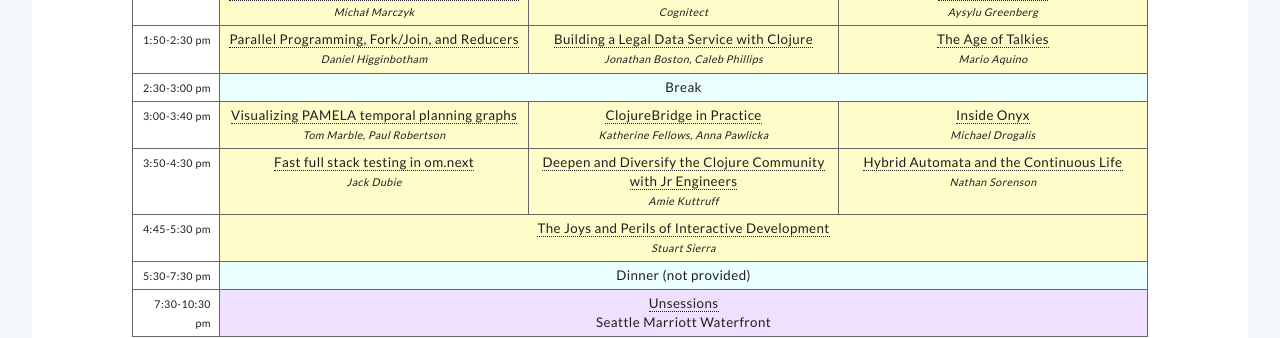
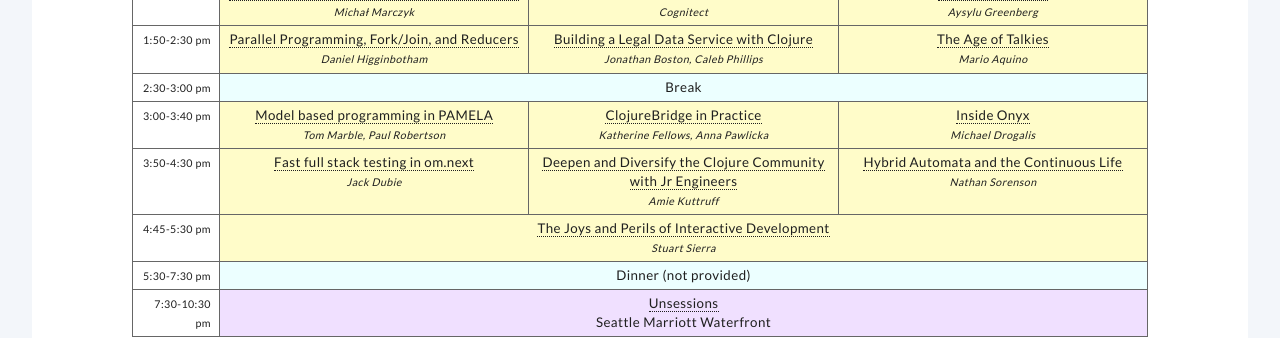
Before and after one commit to clojurewest/clojurewest.github.io, a Jekyll site: the page built from index.html, in a window 1280 px wide and 900 px high, scrolled down 2019 px. Shown: the part 153-491 px from the top of the window. Built offline with Jekyll 4.4.1, drawn with Linux system fonts in a browser that asks for light colours.

Commit message:
update title

```diff
--- a/_layouts/home.html
+++ b/_layouts/home.html
@@ -211,7 +211,7 @@
 									<tr>
 										<td class="time">3:00-3:40 pm</td>
 										<td class="slot talk">
-											<div class="title"><a href="speakers#tmarble">Visualizing PAMELA temporal planning graphs</a></div>
+											<div class="title"><a href="speakers#tmarble">Model based programming in PAMELA</a></div>
 											<div class="speaker">Tom Marble, Paul Robertson</div>
 										</td>
 										<td class="slot talk">
```
